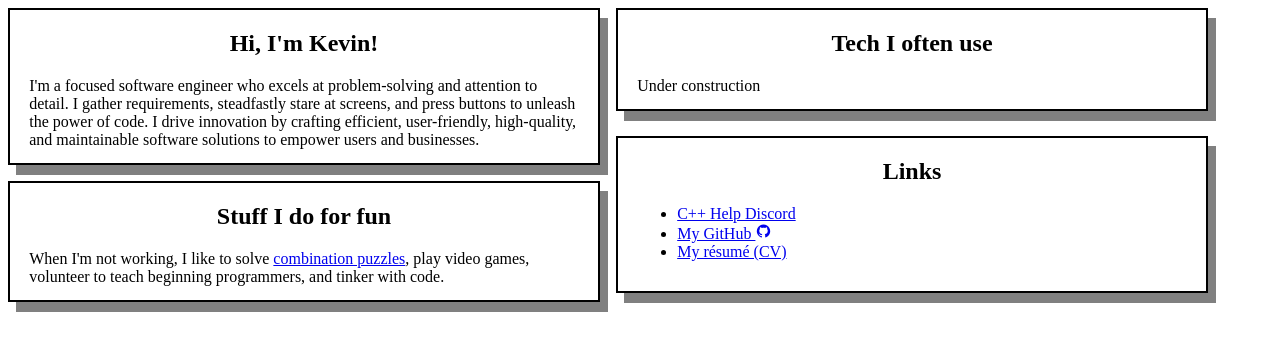
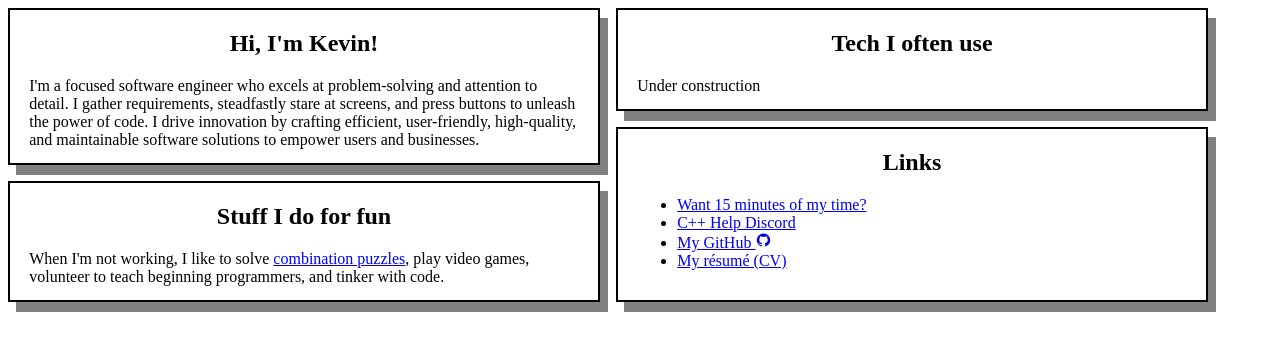
Before and after one commit to kevinkjt2000/magicly-work, a SvelteKit app in the folder web/: page / in a window 1280 px wide. Shown: the top 350 px of the page. Built offline with nearby package versions, Linux system fonts and the light colour scheme; some icons are missing.

Commit message:
Link to 15 minutes with me

```diff
--- a/web/src/routes/+page.svelte
+++ b/web/src/routes/+page.svelte
@@ -26,6 +26,7 @@
 
 	<Box title="Links">
 		<ul>
+			<li><a href="https://calendly.com/kevin_tindall/15min">Want 15 minutes of my time?</a></li>
 			<li><a href="https://discord.gg/J5hBe8F">C++ Help Discord</a></li>
 			<li><a href="https://github.com/kevinkjt2000">My GitHub <i class="lni lni-github" /></a></li>
 			<li>
```
